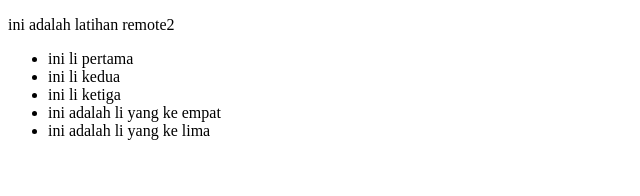
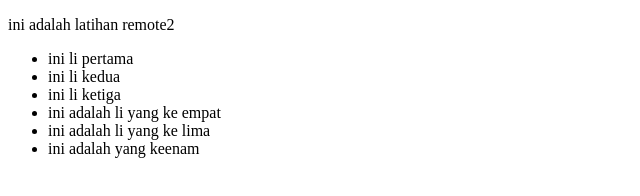
Before and after one commit to echointhemind/latihanremote2, a plain HTML site: page index.html in a window 1280 px wide. Shown: the whole page, without its empty margins (0-640 px from the left). Drawn offline with Linux system fonts and the light colour scheme.

Commit message:
menambahkan keenam

```diff
--- a/index.html
+++ b/index.html
@@ -13,6 +13,7 @@
         <li>ini li ketiga</li>
         <li>ini adalah li yang ke empat</li>
         <li>ini adalah li yang ke lima</li>
+        <li>ini adalah yang keenam</li>
     </ul>
 </body>
 </html>
```
